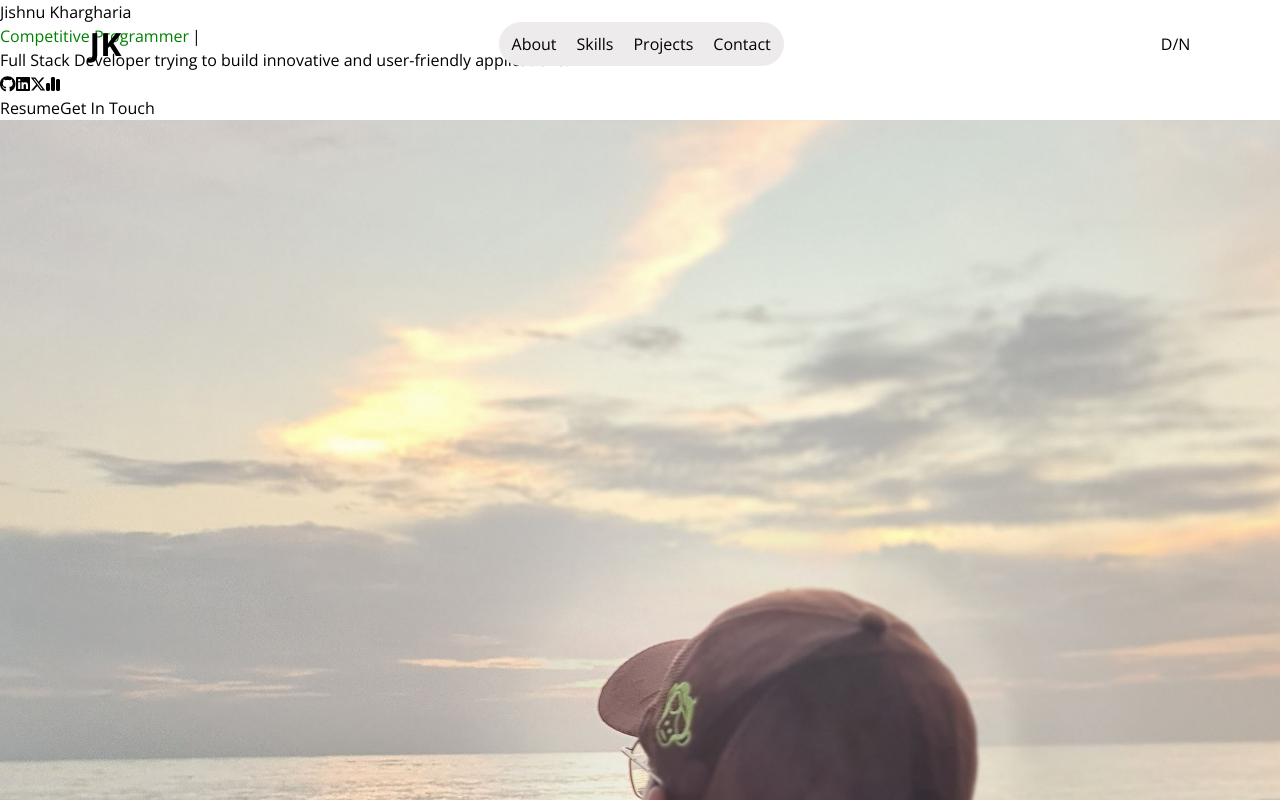
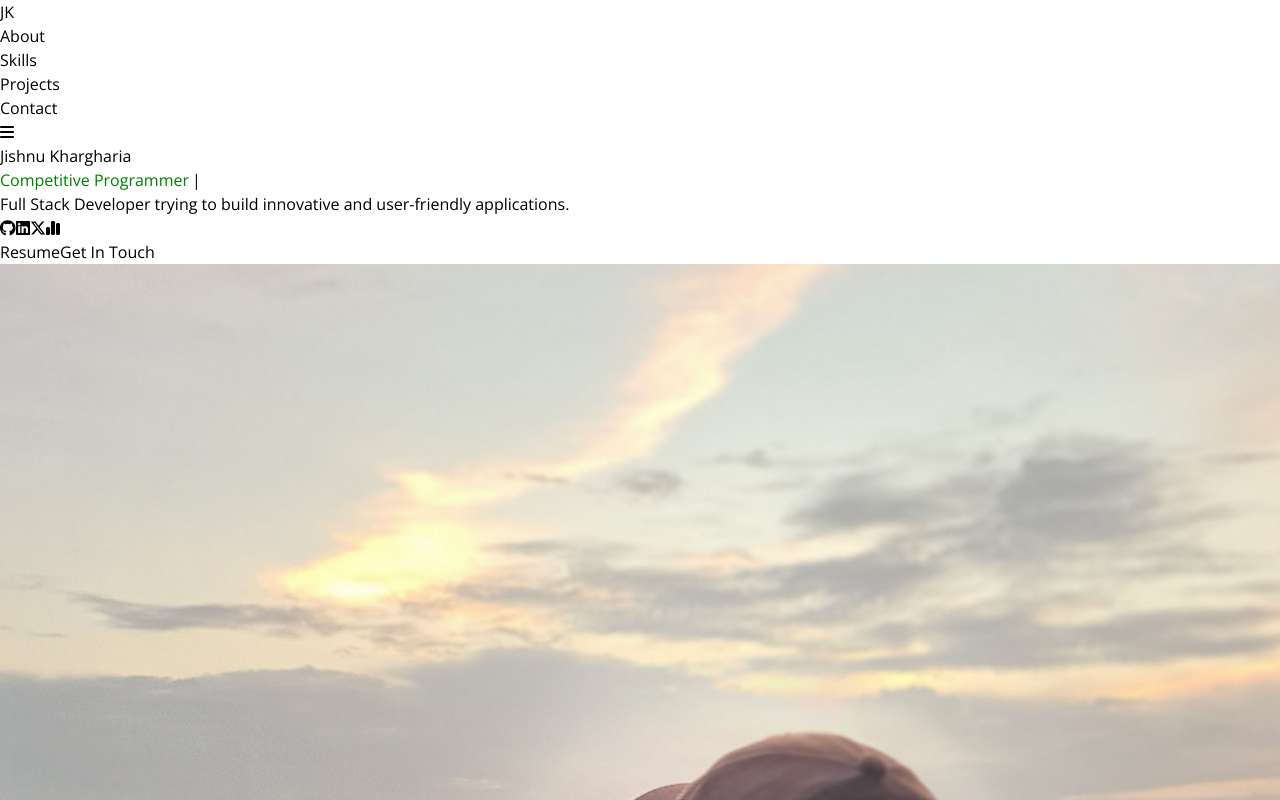
Before and after one commit to jishkhar/portfolio, a React (Vite) app: page / in a window 1280 px wide. Shown: the top 800 px of the page. Built offline with nearby package versions, Linux system fonts and the light colour scheme.

Commit message:
fixed navbar to some extend

```diff
--- a/src/components/About/About.jsx
+++ b/src/components/About/About.jsx
@@ -10,7 +10,7 @@ import { faEnvelope } from '@fortawesome/free-regular-svg-icons';
 
 function About() {
   return (
-    <section id="about" className="py-28 sm:py-48 h-fit flex justify-center items-center">
+    <section id="about" className="py-28 sm:py-48 h-screen flex justify-center items-center">
       <div className="flex flex-col lg:flex-row items-center lg:items-start justify-center px-6 lg:px-20">
         <div className="w-full lg:w-5/12 flex justify-center lg:justify-center mb-8 lg:mb-0">
           <img
@@ -23,7 +23,7 @@ function About() {
           <h1 className="text-4xl sm:text-5xl lg:text-6xl font-semibold">A little bit</h1>
           <h1 className="text-4xl sm:text-5xl lg:text-6xl pb-8 sm:pb-10 lg:pb-10 font-semibold">about me</h1>
 
-          <section className="text-base sm:text-lg lg:text-xl lg:pr-44">
+          <section className="text-base sm:text-lg lg:text-xl lg:pr-44 sm:mx-4">
             <h2 className="mb-4 text-xl sm:text-2xl lg:text-3xl font-semibold">Hello! I'm Jishnu Khargharia,</h2>
             <p className="pt-3 pb-7">
               A Full Stack Developer currently pursuing engineering in Computer Science and Artificial Intelligence Machine Learning. I am passionate about developing cutting-edge web applications that boost lead generation and improve user engagement.
--- a/src/components/Header/Header.css
+++ b/src/components/Header/Header.css
@@ -2,39 +2,26 @@
     position: fixed;
     top: 0;
     left: 0;
-    width: 100%;
-    padding: 20px 7%;
+    /* width: 100%;
+    padding: 2vh 7%; */
     background: transparent;
-    display: flex;
+    /* display: flex;
     justify-content: space-between;
-    align-items: center;
+    align-items: center; */
     z-index: 99999;
-}
-
-.logo{
-    font-size: 32px;
-    color: #000;
-    font-weight: 700;
 }
 
 .navbar{
     background-color: rgb(237, 235, 235);
-    padding: 10px 13px;
+    padding: 1vh 2vh;
     border-radius: 25px;
 }
 
 .navbar ul {
     display: flex;
     list-style-type: none;
+    gap: 2vw;
     padding: 0;
     margin: 0;
     font-size: medium;
 }
-
-.navbar li {
-    margin-right: 20px;
-}
-
-.navbar li:last-child {
-    margin-right: 0;
-}
--- a/src/components/Header/Header.jsx
+++ b/src/components/Header/Header.jsx
@@ -1,39 +1,102 @@
-import React from 'react'
-import './Header.css'
-import { NavHashLink as Link } from 'react-router-hash-link'
+import React, { useState } from 'react';
+import { NavHashLink as Link } from 'react-router-hash-link';
+import { FontAwesomeIcon } from '@fortawesome/react-fontawesome';
+import { faBars } from '@fortawesome/free-solid-svg-icons/faBars';
+import { faX } from '@fortawesome/free-solid-svg-icons/faX';
 
 function Header() {
+  const [activeLink, setActiveLink] = useState('');
+  const [icon, setIcon] = useState(faBars);
+  const [navOpen, setNavOpen] = useState(false);
+
+  const handleClick = (link) => {
+    setActiveLink(link);
+  };
+
+  const toggleNav = () => {
+    setIcon(prevIcon => (prevIcon === faBars ? faX : faBars));
+    setNavOpen(prevNavOpen => !prevNavOpen);
+  };
+
   return (
     <>
-      <header className="header">
-            <Link to="#home" className='logo'>JK</Link>
+      <header className="header mx-auto">
+        <nav className='flex justify-between items-center w-[80%] my-[2.5vh] fixed lg:left-48 md:left-24 left-10'>
+          <div>
+            <Link to="#home" className='text-2xl font-bold' onClick={() => handleClick('')}>JK</Link>
+          </div>
 
-            <nav className="navbar">
-                <ul>
+          <div className={` md:static fixed left-0 text-xl bg-gray-100 md:rounded-full py-[2vh] px-[1vw] md:min-h-fit min-h-[26vh] ${navOpen ? 'top-[8%]' : 'top-[-100%]'} md:w-auto w-full transition-all duration-500 ease-in-out`}>
+            <ul className='flex md:flex-row flex-col items-center md:gap-[0.5vw] gap-6'>
 
               <li>
-                    <Link    to="#about" smooth>About</Link>
+                <Link
+                  className={`text-black py-[1vh] px-7 rounded-full ${activeLink === 'about' ? 'bg-blue-500' : 'hover:bg-blue-500'}`}
+                  to="#about"
+                  smooth
+                  onClick={() => {
+                    handleClick('about');
+                    toggleNav();
+                  }}
+                >
+                  About
+                </Link>
               </li>
 
               <li>
-                    <Link   to="#skills" smooth>Skills</Link>
+                <Link
+                  className={`text-black  py-[1vh] px-7 rounded-full  ${activeLink === 'skills' ? 'bg-blue-500' : 'hover:bg-blue-500'}`}
+                  to="#skills"
+                  smooth
+                  onClick={() => {
+                    handleClick('skills');
+                    toggleNav();
+                  }}
+                >
+                  Skills
+                </Link>
               </li>
 
               <li>
-                    <Link   to="#projects" smooth>Projects</Link>
+                <Link
+                  className={`text-black py-[1vh] px-7 rounded-full  ${activeLink === 'projects' ? 'bg-blue-500' : 'hover:bg-blue-500'}`}
+                  to="#projects"
+                  smooth
+                  onClick={() => {
+                    handleClick('projects');
+                    toggleNav();
+                  }}
+                >
+                  Projects
+                </Link>
               </li>
 
               <li>
-                    <Link   to="#contact" smooth>Contact</Link>
+                <Link
+                  className={`text-black py-[1vh] px-7 rounded-full  ${activeLink === 'contact' ? 'bg-blue-500' : 'hover:bg-blue-500'}`}
+                  to="#contact"
+                  smooth
+                  onClick={() => {
+                    handleClick('contact');
+                    toggleNav()
+                  }}
+                >
+                  Contact
+                </Link>
               </li>
 
             </ul>
+          </div>
+
+
+          <div onClick={toggleNav}>
+            <FontAwesomeIcon icon={icon} style={{ cursor: 'pointer' }} className='md:hidden h-6 flex items-center justify-center' />
+          </div>
+
         </nav>
-
-            <div className='text-2xl font-bold'>D/N</div>
       </header>
     </>
-  )
+  );
 }
 
-export default Header
+export default Header;
--- a/src/components/Home/Home.jsx
+++ b/src/components/Home/Home.jsx
@@ -24,7 +24,7 @@ function Home() {
         <Cursor />
       </h1>
 
-      <p className="text-lg sm:text-xl md:text-2xl pb-8 sm:pb-10">
+      <p className="text-lg sm:text-xl md:text-2xl pb-8 sm:pb-10 mx-10">
         Full Stack Developer trying to build innovative and user-friendly applications.
       </p>
 
```
Lines whose indentation alone changed are shown as unchanged.
